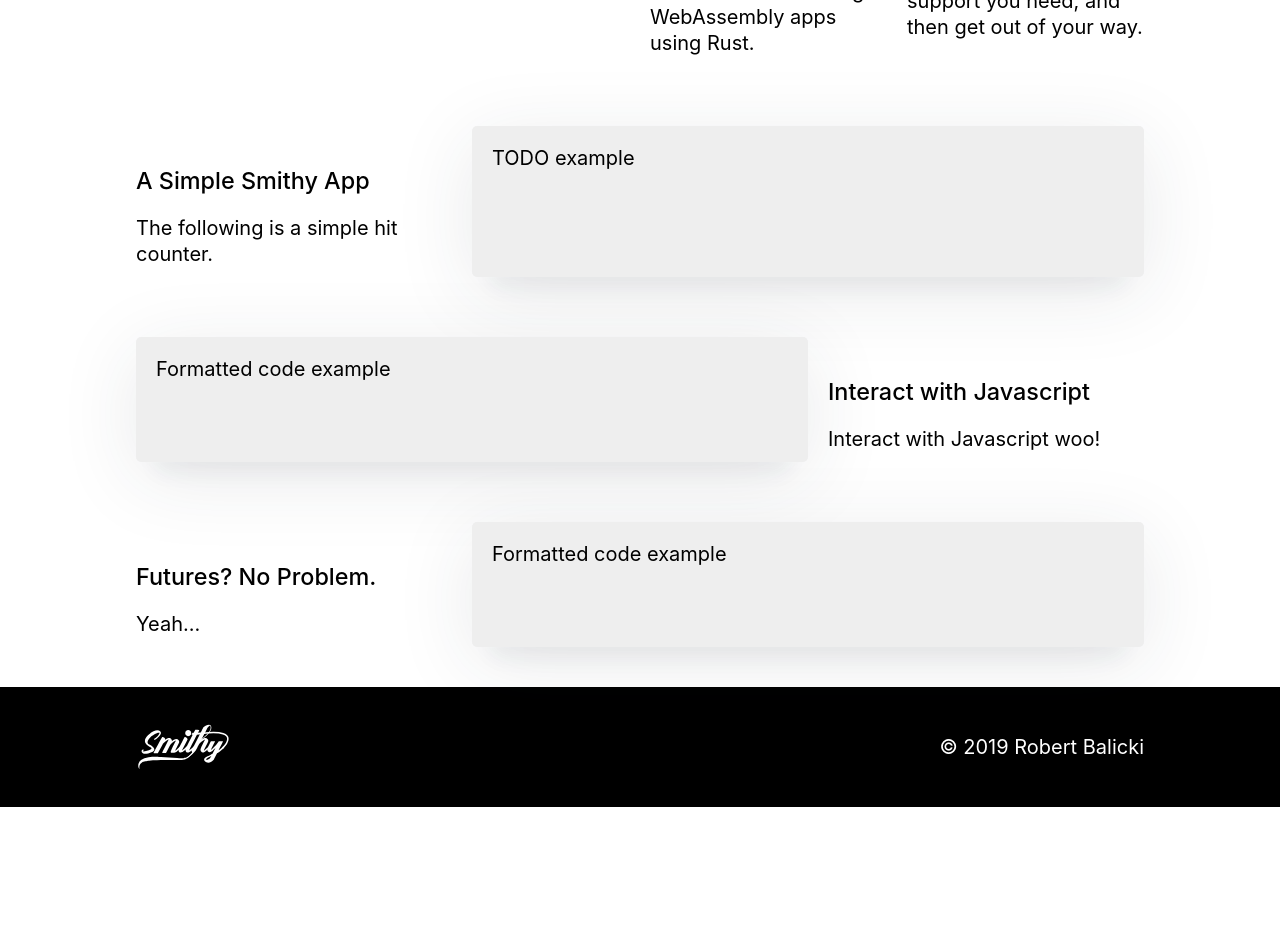
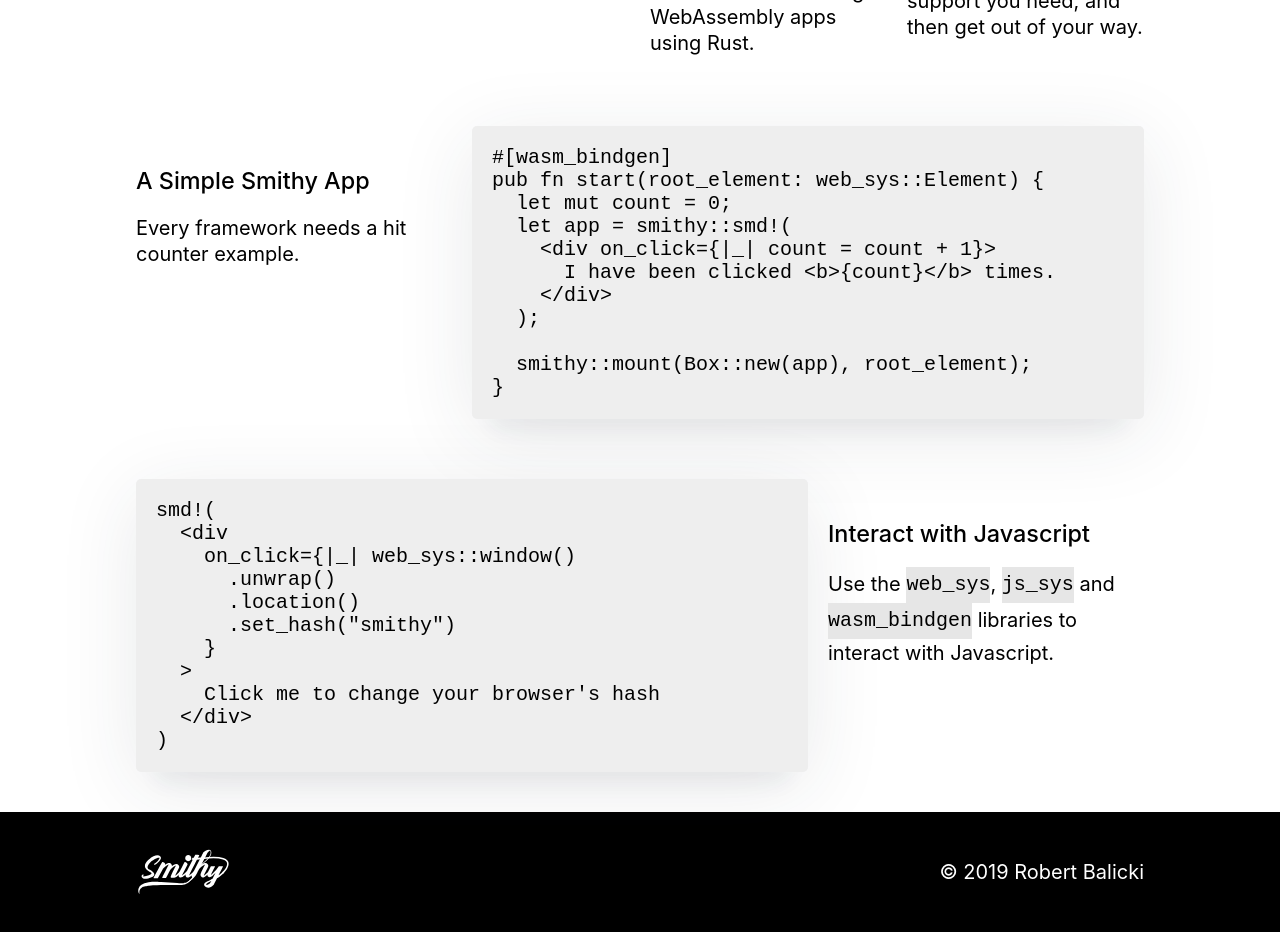
Before and after one commit to rbalicki2/smithy-rs-site-www, a Next.js app: page / in a window 1280 px wide. Shown: the part 820-1752 px from the top of the page. Before the commit the page ends 1627 px from the top, so only its background shows below. Built offline with nearby package versions, Linux system fonts and the light colour scheme.

Commit message:
more work on home page

```diff
--- a/src/home/bodyData.js
+++ b/src/home/bodyData.js
@@ -5,9 +5,10 @@ import {
   BodySectionTitle,
   BodyText,
   BOX_SHADOW,
+  CodeSnippet,
 } from 'src/page-ui';
 
-const CodeExample = styled.div`
+const CodeExample = styled.code`
   box-shadow: ${BOX_SHADOW};
   background-color: #EEE;
   align-self: stretch;
@@ -24,28 +25,53 @@ export default [
   {
     description: <>
       <BodySectionTitle>A Simple Smithy App</BodySectionTitle>
-      <BodyText>The following is a simple hit counter.</BodyText>
+      <BodyText>Every framework needs a hit counter example.</BodyText>
     </>,
     code: <CodeExample>
-      TODO example
+      #[wasm_bindgen]<br />
+      pub fn start(root_element: web_sys::Element) &#123;<br />
+      &nbsp;&nbsp;let mut count = 0;<br />
+      &nbsp;&nbsp;let app = smithy::smd!(<br />
+      &nbsp;&nbsp;&nbsp;&nbsp;&lt;div on_click=&#123;|_| count = count + 1&#125;&gt;<br />
+      &nbsp;&nbsp;&nbsp;&nbsp;&nbsp;&nbsp;I have been clicked &lt;b&gt;&#123;count&#125;&lt;/b&gt; times.<br />
+      &nbsp;&nbsp;&nbsp;&nbsp;&lt;/div&gt;<br />
+      &nbsp;&nbsp;);<br />
+      <br />
+      &nbsp;&nbsp;smithy::mount(Box::new(app), root_element);<br />
+      &#125;
     </CodeExample>,
   },
   {
     description: <>
       <BodySectionTitle>Interact with Javascript</BodySectionTitle>
-      <BodyText>Interact with Javascript woo!</BodyText>
+      <BodyText>
+        Use
+        the <CodeSnippet>web_sys</CodeSnippet>, <CodeSnippet>js_sys</CodeSnippet> and <CodeSnippet>wasm_bindgen</CodeSnippet> libraries
+        to interact with Javascript.
+      </BodyText>
     </>,
     code: <CodeExample>
-      Formatted code example
+      smd!(<br />
+      &nbsp;&nbsp;&lt;div<br />
+      &nbsp;&nbsp;&nbsp;&nbsp;on_click=&#123;|_| web_sys::window()<br />
+      &nbsp;&nbsp;&nbsp;&nbsp;&nbsp;&nbsp;.unwrap()<br />
+      &nbsp;&nbsp;&nbsp;&nbsp;&nbsp;&nbsp;.location()<br />
+      &nbsp;&nbsp;&nbsp;&nbsp;&nbsp;&nbsp;.set_hash("smithy")<br />
+      &nbsp;&nbsp;&nbsp;&nbsp;&#125;<br />
+      &nbsp;&nbsp;&gt;<br />
+      &nbsp;&nbsp;&nbsp;&nbsp;Click me to change your browser's hash<br />
+      &nbsp;&nbsp;&lt;/div&gt;<br />
+      )
     </CodeExample>,
   },
-  {
-    description: <>
-      <BodySectionTitle>Futures? No Problem.</BodySectionTitle>
-      <BodyText>Yeah...</BodyText>
-    </>,
-    code: <CodeExample>
-      Formatted code example
-    </CodeExample>,
-  },
+  // TODO this section
+  // {
+  //   description: <>
+  //     <BodySectionTitle>Futures? No Problem.</BodySectionTitle>
+  //     <BodyText>Yeah...</BodyText>
+  //   </>,
+  //   code: <CodeExample>
+  //     Formatted code example
+  //   </CodeExample>,
+  // },
 ];
```
